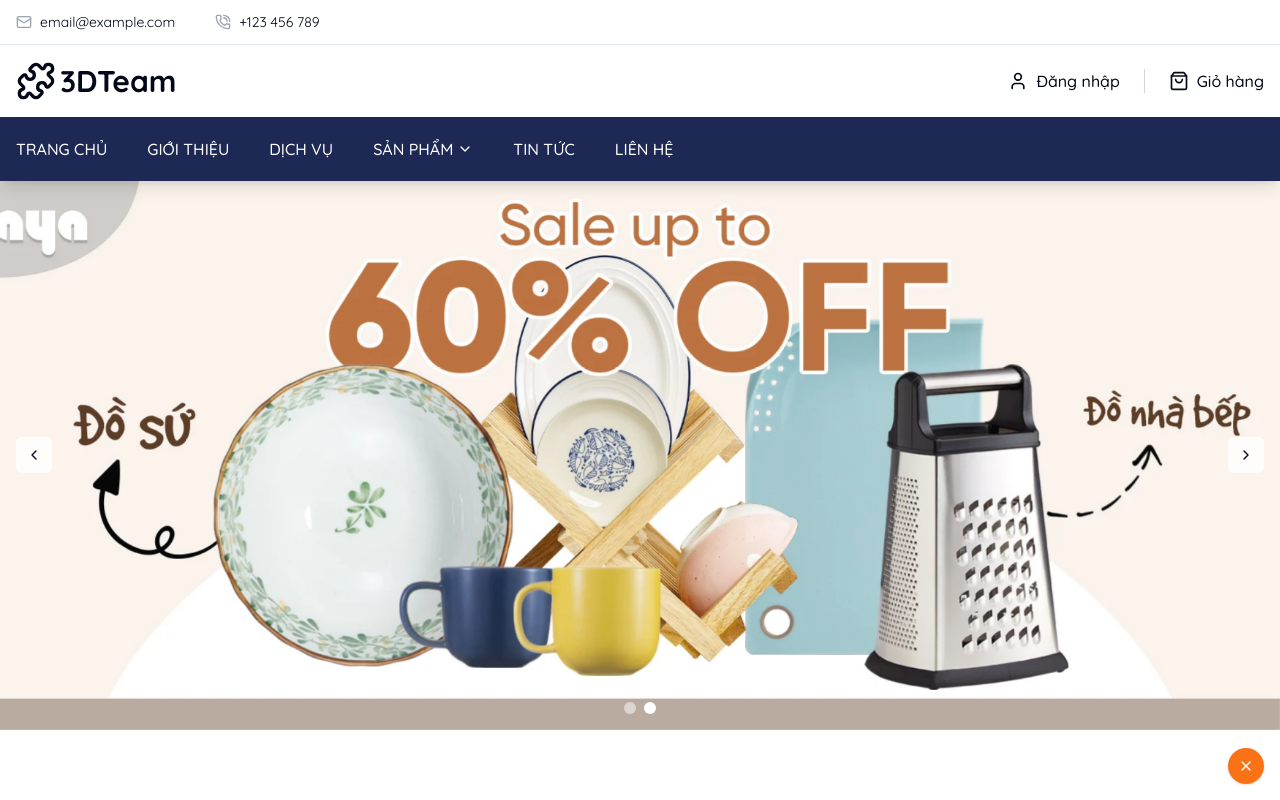
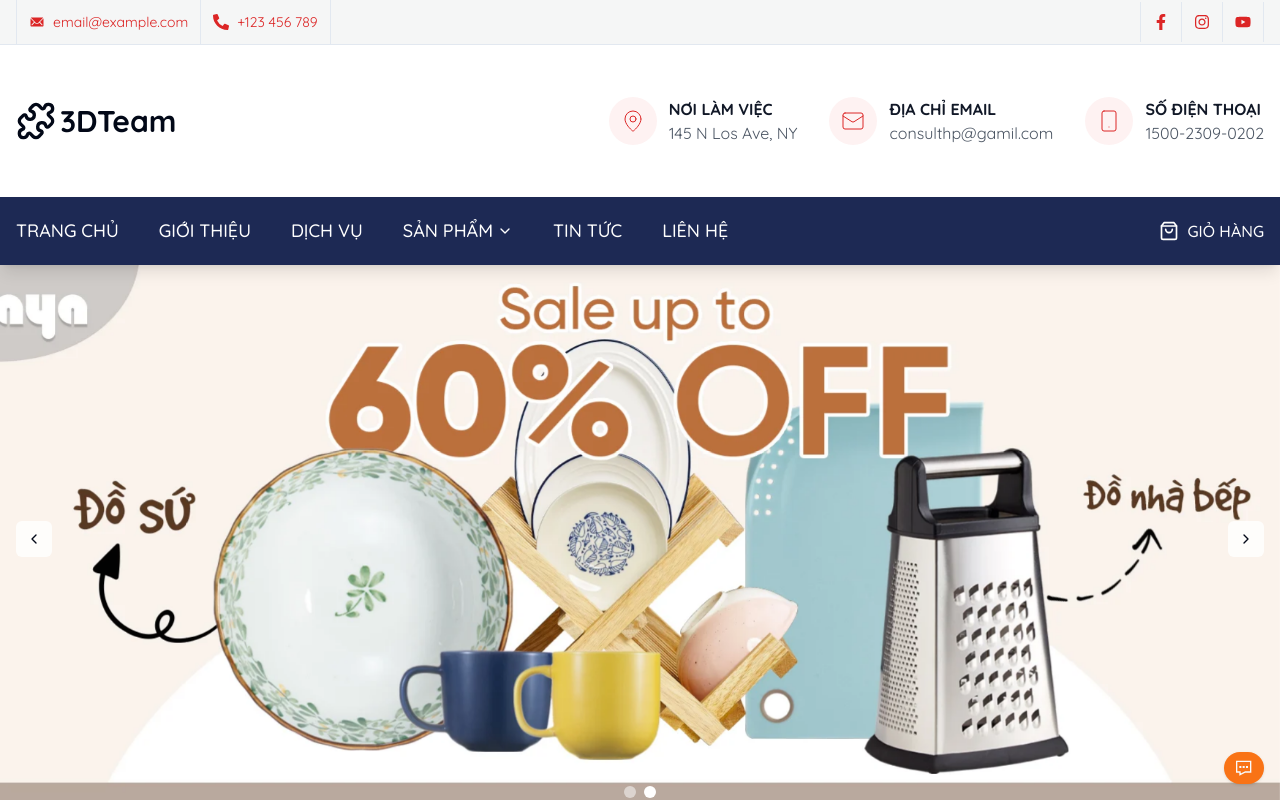
Before and after one commit to toannguyen45/banhang_fe, a Next.js app: page / in a window 1280 px wide. Shown: the top 800 px of the page. Built offline with nearby package versions, Linux system fonts and the light colour scheme.

Commit message:
fix: fix header

```diff
--- /dev/null
+++ b/app/components/storefront/CartButton.tsx
@@ -0,0 +1,32 @@
+import { Button } from '@/components/ui/button'
+import { Sheet, SheetClose, SheetContent, SheetDescription, SheetFooter, SheetHeader, SheetTitle, SheetTrigger } from '@/components/ui/sheet'
+import { ShoppingBag } from 'lucide-react'
+import React from 'react'
+
+const CartButton = () => {
+    return (
+        <Sheet>
+            <SheetTrigger asChild>
+                <div className='cursor-pointer flex items-center gap-2 hover:text-red-400 font-medium text-white'>
+                    <ShoppingBag className='h-5 w-5' />
+                    <span className='hidden md:block font-medium uppercase'>Giỏ hàng</span>
+                </div>
+            </SheetTrigger>
+            <SheetContent side={'right'}>
+                <SheetHeader>
+                    <SheetTitle>Giỏ hàng</SheetTitle>
+                    <SheetDescription>
+                        Make changes to your profile here. Click save when done.
+                    </SheetDescription>
+                </SheetHeader>
+                <SheetFooter>
+                    <SheetClose asChild>
+                        <Button type="submit">Save changes</Button>
+                    </SheetClose>
+                </SheetFooter>
+            </SheetContent>
+        </Sheet>
+    )
+}
+
+export default CartButton
--- a/app/components/storefront/FloatingButtons.tsx
+++ b/app/components/storefront/FloatingButtons.tsx
@@ -1,8 +1,10 @@
 'use client'
 
 import { useState, useEffect } from 'react'
-import { ArrowUp, Phone, MessageCircle, X } from 'lucide-react'
+import { ArrowUp, Phone } from 'lucide-react'
 import { Button } from '@/components/ui/button'
+import { GrContact } from "react-icons/gr";
+import { SiZalo } from "react-icons/si";
 
 const FloatingButtons = () => {
     const [isOpen, setIsOpen] = useState(false)
@@ -26,12 +28,12 @@ const FloatingButtons = () => {
             {/* Back to Top Button */}
             <Button
                 variant="default"
-                size="icon"
+                size="sm"
                 className={`rounded-full bg-customBlue hover:bg-slate-500 transition-all duration-300 ${showBackToTop ? 'opacity-100 translate-y-0' : 'opacity-0 translate-y-10'
                     } ${isOpen ? 'mb-36' : 'mb-3'}`}
                 onClick={scrollToTop}
             >
-                <ArrowUp className="h-5 w-5" />
+                <ArrowUp className="h-7 w-7" />
             </Button>
 
             {/* Contact Buttons Group */}
@@ -43,32 +45,32 @@ const FloatingButtons = () => {
                     {/* Phone Button */}
                     <Button
                         variant="default"
-                        size="icon"
+                        size="sm"
                         className="rounded-full bg-red-500 hover:bg-red-600"
                         onClick={() => (window.location.href = 'tel:+1234567890')}
                     >
-                        <Phone className="h-5 w-5" />
+                        <Phone className="h-7 w-7" />
                     </Button>
 
-                    {/* Chat Button */}
+                    {/* Zalo Button */}
                     <Button
                         variant="default"
-                        size="icon"
+                        size="sm"
                         className="rounded-full bg-blue-500 hover:bg-blue-600"
                         onClick={() => window.open('https://example.com/chat', '_blank')}
                     >
-                        <MessageCircle className="h-5 w-5" />
+                        <SiZalo className="h-7 w-7" />
                     </Button>
 
                     {/* Facebook Messenger Button */}
                     <Button
                         variant="default"
-                        size="icon"
+                        size="sm"
                         className="rounded-full bg-[#0099FF] hover:bg-[#0088FF]"
                         onClick={() => window.open('https://m.me/yourpage', '_blank')}
                     >
                         <svg
-                            className="h-5 w-5"
+                            className="h-7 w-7"
                             fill="currentColor"
                             viewBox="0 0 24 24"
                             xmlns="http://www.w3.org/2000/svg"
@@ -81,12 +83,11 @@ const FloatingButtons = () => {
                 {/* Toggle Button */}
                 <Button
                     variant="default"
-                    size="icon"
-                    className={`rounded-full bg-orange-500 hover:bg-orange-600 transition-transform duration-300 ${isOpen ? 'rotate-45' : 'rotate-0'
-                        }`}
+                    size="sm"
+                    className={`rounded-full bg-orange-500 hover:bg-orange-600 transition-transform duration-300`}
                     onClick={() => setIsOpen(!isOpen)}
                 >
-                    <X className="h-5 w-5" />
+                    <GrContact className="h-7 w-7" />
                 </Button>
             </div>
         </div>
--- a/app/components/storefront/Header.tsx
+++ b/app/components/storefront/Header.tsx
@@ -1,26 +1,36 @@
-import { Mail, PhoneCall } from 'lucide-react';
 import Link from 'next/link';
 import React from 'react';
+import { FaFacebookF, FaInstagram, FaPhoneAlt, FaYoutube } from "react-icons/fa";
+import { IoIosMail } from "react-icons/io";
 
 const Header = () => {
   return (
-    <header className='bg-white py-3 flex justify-between w-full border-b'>
-      <div className='container flex justify-between items-center'>
-        <div className='flex items-center gap-10'>
-          <div className='flex items-center gap-2'>
-            <Mail className='h-4 w-4 text-gray-400' />
-            <Link href='mailto:email@example.com' className='hover:text-red-400 text-sm'>
+    <header className='bg-customSlate w-full border-b'>
+      <div className='container flex justify-center md:justify-between items-center'>
+        <div className='flex items-center border-l'>
+          <div className='flex items-center gap-2 border-r p-3'>
+            <IoIosMail className='text-red-600'/>
+            <Link href='mailto:email@example.com' className='hover:text-customBlue text-sm text-red-600'>
               email@example.com
             </Link>
           </div>
-          <div className='flex items-center gap-2'>
-            <PhoneCall className='h-4 w-4 text-gray-400' />
-            <Link href='tel:+123456789' className='hover:text-red-400 text-sm'>
+          <div className='flex items-center gap-2 border-r p-3'>
+            <FaPhoneAlt className='text-red-600' />
+            <Link href='tel:+123456789' className='hover:text-customBlue text-sm text-red-600'>
               +123 456 789
             </Link>
           </div>
         </div>
-        <div className='flex items-center'>
+        <div className='hidden md:flex items-center border-l'>
+          <Link href={''} className='flex items-center gap-2 border-r p-3'>
+            <FaFacebookF className='text-red-600' />
+          </Link>
+          <Link href={''} className='flex items-center gap-2 border-r p-3'>
+            <FaInstagram className='text-red-600' />
+          </Link>
+          <Link href={''} className='flex items-center gap-2 border-r p-3'>
+            <FaYoutube className='text-red-600' />
+          </Link>
         </div>
       </div>
     </header>
--- a/app/components/storefront/HeaderMid.tsx
+++ b/app/components/storefront/HeaderMid.tsx
@@ -1,64 +1,48 @@
-import NavbarMobile from '@/app/components/storefront/NavbarMobile';
-import { Button } from '@/components/ui/button';
-import { Sheet, SheetClose, SheetContent, SheetDescription, SheetFooter, SheetHeader, SheetTitle, SheetTrigger } from '@/components/ui/sheet';
-import { Menu, Puzzle, User, ShoppingBag } from 'lucide-react';
+
+import { Puzzle, MapPin, Mail, Smartphone } from 'lucide-react';
 import Link from 'next/link';
 import React from 'react';
 
 const HeaderMid = () => {
     return (
-        <div className='bg-white border-b md:static md:border-none md:bg-transparent md:shadow-none sticky top-0 z-40'>
+        <div className='bg-white border-b md:static md:border-none md:bg-transparent md:shadow-none'>
             <div className='container flex items-center justify-between'>
-                <div className='flex items-center gap-1 md:hidden'>
-                    <Sheet>
-                        <SheetTrigger asChild>
-                            <button className='border-2 border-black bg-transparent h-10 w-12 flex items-center justify-center'>
-                                <Menu />
-                            </button>
-                        </SheetTrigger>
-                        <SheetContent side={'left'}>
-                            <SheetHeader>
-                                <SheetTitle>3DTeam</SheetTitle>
-                            </SheetHeader>
-                            <div className='flex flex-col'>
-                                <NavbarMobile />
-                            </div>
-                        </SheetContent>
-                    </Sheet>
-                </div>
-                <div className='flex items-center justify-center flex-grow md:flex-grow-0'>
-                    <Link href='/home' className='flex items-center gap-1 text-3xl font-bold py-4'>
+                <div className='flex items-center justify-center flex-grow lg:flex-grow-0'>
+                    <Link href='/home' className='flex items-center gap-1 text-3xl font-bold py-14'>
                         <Puzzle className='h-10 w-10' />
                         <span>3DTeam</span>
                     </Link>
                 </div>
-                <div className='flex items-center gap-3 md:gap-6'>
-                    <Link href='/login' className='flex items-center gap-2 hover:text-red-400 font-medium'>
-                        <User className='h-5 w-5' />
-                        <span className='hidden md:block'>Đăng nhập</span>
-                    </Link>
-                    <div className='h-6 border-l border-gray-300 hidden md:block'></div>
-                    <Sheet>
-                        <SheetTrigger asChild>
-                            <div className='cursor-pointer flex items-center gap-2 hover:text-red-400 font-medium'>
-                                <ShoppingBag className='h-5 w-5' />
-                                <span className='hidden md:block font-medium'>Giỏ hàng</span>
-                            </div>
-                        </SheetTrigger>
-                        <SheetContent side={'right'}>
-                            <SheetHeader>
-                                <SheetTitle>Giỏ hàng</SheetTitle>
-                                <SheetDescription>
-                                    Make changes to your profile here. Click save when done.
-                                </SheetDescription>
-                            </SheetHeader>
-                            <SheetFooter>
-                                <SheetClose asChild>
-                                    <Button type="submit">Save changes</Button>
-                                </SheetClose>
-                            </SheetFooter>
-                        </SheetContent>
-                    </Sheet>
+                <div className="flex-1 hidden lg:flex justify-end space-x-8">
+                    <div className="flex items-center space-x-3">
+                        <div className="rounded-full p-3 bg-red-50">
+                            <MapPin className="w-6 h-6 text-red-600" strokeWidth={1} />
+                        </div>
+                        <div>
+                            <h3 className="font-bold text-gray-900">NƠI LÀM VIỆC</h3>
+                            <p className="text-gray-600">145 N Los Ave, NY</p>
+                        </div>
+                    </div>
+
+                    <div className="flex items-center space-x-3">
+                        <div className="rounded-full p-3 bg-red-50">
+                            <Mail className="w-6 h-6 text-red-600" strokeWidth={1} />
+                        </div>
+                        <div>
+                            <h3 className="font-bold text-gray-900">ĐỊA CHỈ EMAIL</h3>
+                            <p className="text-gray-600">consulthp@gamil.com</p>
+                        </div>
+                    </div>
+
+                    <div className="flex items-center space-x-3">
+                        <div className="rounded-full p-3 bg-red-50">
+                            <Smartphone className="w-6 h-6 text-red-600" strokeWidth={1} />
+                        </div>
+                        <div>
+                            <h3 className="font-bold text-gray-900">SỐ ĐIỆN THOẠI</h3>
+                            <p className="text-gray-600">1500-2309-0202</p>
+                        </div>
+                    </div>
                 </div>
             </div>
         </div>
--- a/app/components/storefront/Navbar.tsx
+++ b/app/components/storefront/Navbar.tsx
@@ -1,18 +1,22 @@
+import CartButton from '@/app/components/storefront/CartButton';
+import ToggleMobile from '@/app/components/storefront/ToggleMobile';
 import { navItems } from '@/lib/data';
 import { ChevronDown } from 'lucide-react';
 import Link from 'next/link';
 import React from 'react';
 
+
 export default function Navbar() {
   return (
     <nav className="bg-customBlue sticky top-0 z-50 bg-opacity-90 backdrop-blur-lg shadow-lg">
-      <div className="container">
-        <ul className="hidden md:flex items-center">
+      <div className="container flex justify-between">
+        <ToggleMobile />
+        <ul className="hidden lg:flex items-center">
           {navItems.map((item) => (
             <li key={item.label} className="relative group">
               <Link
                 href={item.link}
-                className="flex items-center hover:text-customOrange text-white transition py-5 mr-10 font-medium uppercase"
+                className="flex items-center hover:text-customOrange text-white text-lg transition py-5 mr-10 font-medium uppercase"
               >
                 {item.label}
                 {item.children && (
@@ -39,6 +43,7 @@ export default function Navbar() {
             </li>
           ))}
         </ul>
+        <CartButton />
       </div>
     </nav>
   );
--- a/app/components/storefront/NavbarMobile.tsx
+++ b/app/components/storefront/NavbarMobile.tsx
@@ -10,7 +10,7 @@ const NavbarMobile = () => {
                 <li key={item.label} className="relative group">
                     <Link
                         href={item.link}
-                        className="flex items-center hover:text-customOrange transition py-5 mr-10 font-medium uppercase"
+                        className="flex items-center hover:text-customOrange transition py-5 mr-10 font-bold uppercase border-b"
                     >
                         {item.label}
                         {item.children && (
--- /dev/null
+++ b/app/components/storefront/ToggleMobile.tsx
@@ -0,0 +1,28 @@
+import React from 'react'
+import NavbarMobile from '@/app/components/storefront/NavbarMobile';
+import { Sheet, SheetContent, SheetHeader, SheetTitle, SheetTrigger } from '@/components/ui/sheet';
+import { Menu } from 'lucide-react';
+
+const ToggleMobile = () => {
+    return (
+        <div className='lg:hidden py-4'>
+            <Sheet>
+                <SheetTrigger asChild>
+                    <button className='border-2 border-white text-white bg-transparent h-7 w-9 flex items-center justify-center'>
+                        <Menu />
+                    </button>
+                </SheetTrigger>
+                <SheetContent side={'left'}>
+                    <SheetHeader>
+                        <SheetTitle>3DTeam</SheetTitle>
+                    </SheetHeader>
+                    <div className='flex flex-col'>
+                        <NavbarMobile />
+                    </div>
+                </SheetContent>
+            </Sheet>
+        </div>
+    )
+}
+
+export default ToggleMobile
--- a/package.json
+++ b/package.json
@@ -38,6 +38,7 @@
     "react": "^19.0.0",
     "react-dom": "^19.0.0",
     "react-hook-form": "^7.54.2",
+    "react-icons": "^5.4.0",
     "react-redux": "^9.2.0",
     "react-slick": "^0.30.3",
     "react-toastify": "^11.0.3",
--- a/tailwind.config.ts
+++ b/tailwind.config.ts
@@ -16,6 +16,7 @@ export default {
 			colors: {
 				customBlue: '#051242',
 				customOrange: '#FF7E20',
+				customSlate: '#F5F6F6',
 				background: 'hsl(var(--background))',
 				foreground: 'hsl(var(--foreground))',
 				card: {
```
Also changed, not shown: 1 other file (tests, documents, lock files or other folders).
